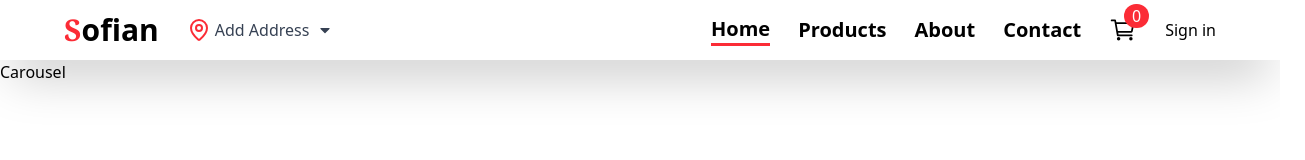
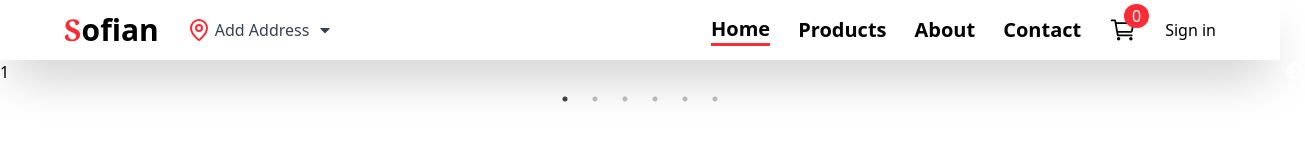
Before and after one commit to marleyDip/React-ECommerce-Context-API-Tailwind-CSS, a React (Vite) app: page / in a window 1280 px wide. Shown: the top 160 px of the page, 1305 px wide, since content can reach past the window. Built offline with nearby package versions, Linux system fonts and the light colour scheme; no server answers.

Commit message:
setup react slick carousel

```diff
--- a/src/components/Carousel.jsx
+++ b/src/components/Carousel.jsx
@@ -1,14 +1,51 @@
+import "slick-carousel/slick/slick.css";
+import "slick-carousel/slick/slick-theme.css";
+
 import { useContext, useEffect } from "react";
 import { DataContext } from "../context/DataContext";
+import Slider from "react-slick";
 
 const Carousel = () => {
-  const { fetchAllProducts } = useContext(DataContext);
+  const { data, fetchAllProducts } = useContext(DataContext);
+
+  console.log(data);
 
   useEffect(() => {
     fetchAllProducts();
   }, []);
 
-  return <div>Carousel</div>;
+  var settings = {
+    dots: true,
+    infinite: true,
+    speed: 500,
+    slidesToShow: 1,
+    slidesToScroll: 1,
+  };
+
+  return (
+    <div>
+      <Slider {...settings}>
+        <div>
+          <h3>1</h3>
+        </div>
+        <div>
+          <h3>2</h3>
+        </div>
+        <div>
+          <h3>3</h3>
+        </div>
+        <div>
+          <h3>4</h3>
+        </div>
+        <div>
+          <h3>5</h3>
+        </div>
+        <div>
+          <h3>6</h3>
+        </div>
+      </Slider>
+    </div>
+  );
 };
 
 export default Carousel;
```
